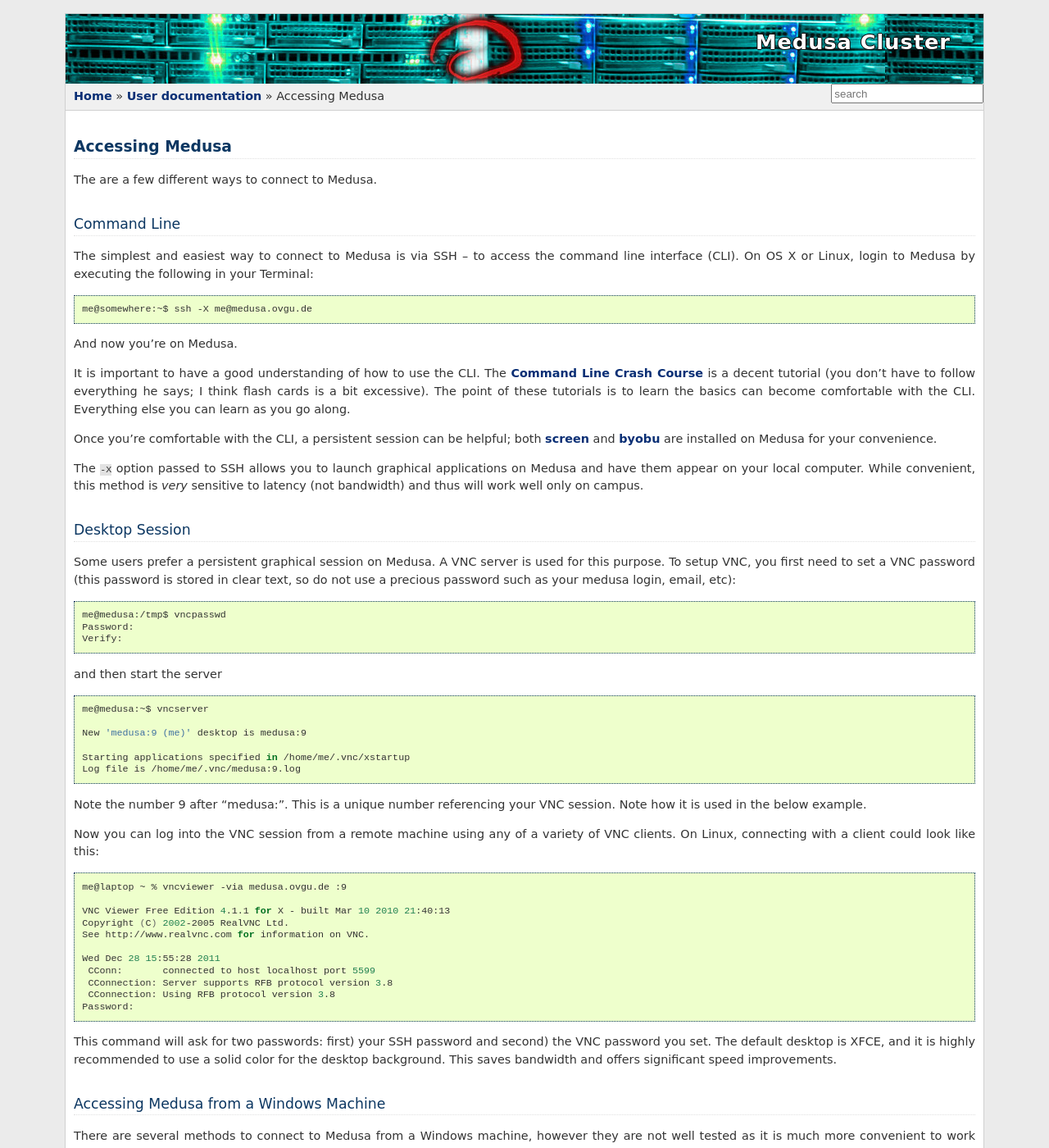
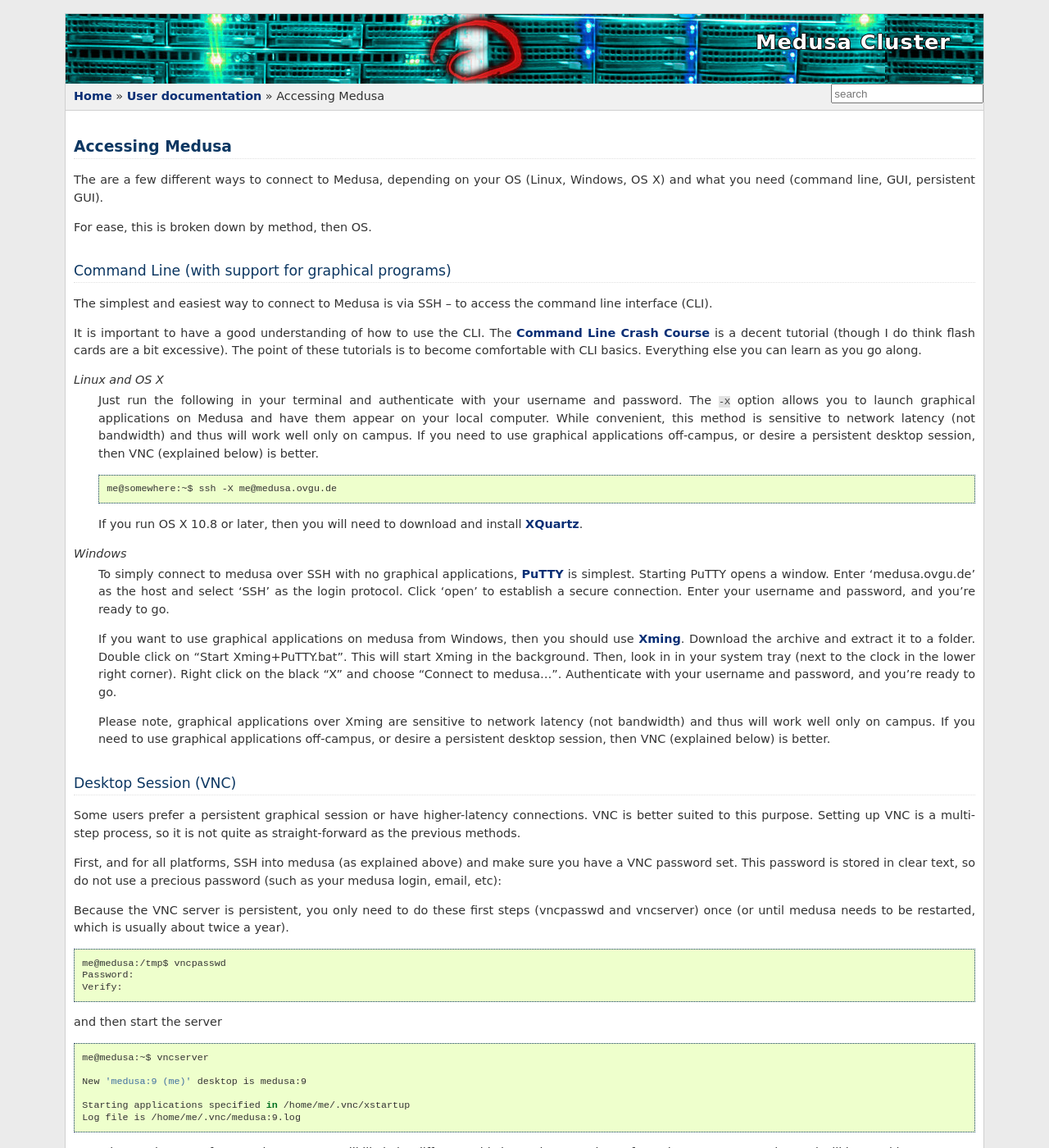
Before and after one commit to psychoinformatics-de/ipsy-docs, a Sphinx documentation site: the page built from source/userdoc/accessing_medusa.rst, in a window 1280 px wide and 1400 px high. Shown: the whole window at 82% size. Built offline with Sphinx 7.4.7, drawn with Linux system fonts in a browser that asks for light colours; formulas are drawn with MathJax 3; some of the changed text lies outside the part shown.

Commit message:
Overall "accessing medusa" add Xming to static
Streamline documentation. Reorganize, and present Xming as preferred option on
Windows. Update some links.

```diff
--- a/source/userdoc/accessing_medusa.rst
+++ b/source/userdoc/accessing_medusa.rst
@@ -4,47 +4,84 @@
 ****************
 Accessing Medusa
 ****************
-The are a few different ways to connect to Medusa.
+The are a few different ways to connect to Medusa, depending on your OS (Linux,
+Windows, OS X) and what you need (command line, GUI, persistent GUI).
 
-Command Line
-============
+For ease, this is broken down by method, then OS.
+
+Command Line (with support for graphical programs)
+==================================================
 The simplest and easiest way to connect to Medusa is via SSH -- to access the
-command line interface (CLI). On OS X or Linux, login to Medusa by executing
-the following in your Terminal::
-
-  me@somewhere:~$ ssh -X me@medusa.ovgu.de
-
-And now you're on Medusa.
+command line interface (CLI).
 
 It is important to have a good understanding of how to use the CLI. The
-`Command Line Crash Course`_ is a decent tutorial (you don't have to follow everything
-he says; I think flash cards is a bit excessive). The point of these tutorials
-is to learn the basics can become comfortable with the CLI. Everything else you can
-learn as you go along.
+`Command Line Crash Course`_ is a decent tutorial (though I do think flash
+cards are a bit excessive). The point of these tutorials is to become
+comfortable with CLI basics. Everything else you can learn as you go along.
 
 .. _Command Line Crash Course: http://cli.learncodethehardway.org/book/
 
-Once you're comfortable with the CLI, a persistent session can be helpful; both
-`screen`_ and `byobu`_ are installed on Medusa for your convenience.
+*Linux and OS X*
+    Just run the following in your terminal and authenticate with your username
+    and password. The ``-X`` option allows you to launch graphical applications
+    on Medusa and have them appear on your local computer. While convenient,
+    this method is sensitive to network latency (not bandwidth) and thus will
+    work well only on campus. If you need to use graphical applications
+    off-campus, or desire a persistent desktop session, then VNC (explained
+    below) is better.
 
-.. _screen: https://www.gnu.org/software/screen/manual/screen.html
-.. _byobu: http://byobu.co/documentation.html
+    .. code-block:: bash
 
-The ``-X`` option passed to SSH allows you to launch graphical applications on Medusa
-and have them appear on your local computer. While convenient, this method is *very*
-sensitive to latency (not bandwidth) and thus will work well only on campus.
+        me@somewhere:~$ ssh -X me@medusa.ovgu.de
 
-Desktop Session
-===============
-Some users prefer a persistent graphical session on Medusa. A VNC server is used
-for this purpose. To setup VNC, you first need to set a VNC password (this password is
-stored in clear text, so do not use a precious password such as your medusa login, email, etc):
+    If you run OS X 10.8 or later, then you will need to download and install
+    `XQuartz`_.
+
+.. _XQuartz: http://xquartz.macosforge.org
+
+*Windows*
+    To simply connect to medusa over SSH with no graphical applications,
+    `PuTTY`_ is simplest. Starting PuTTY opens a window. Enter 'medusa.ovgu.de'
+    as the host and select 'SSH' as the login protocol. Click 'open' to
+    establish a secure connection. Enter your username and password, and you're
+    ready to go.
+
+    If you want to use graphical applications on medusa from Windows, then you
+    should use `Xming`_. Download the archive and extract it to a folder.
+    Double click on "Start Xming+PuTTY.bat". This will start Xming in the
+    background. Then, look in in your system tray (next to the clock in the
+    lower right corner). Right click on the black "X" and choose "Connect to
+    medusa...". Authenticate with your username and password, and you're ready
+    to go.
+
+    Please note, graphical applications over Xming are sensitive to network
+    latency (not bandwidth) and thus will work well only on campus. If you need
+    to use graphical applications off-campus, or desire a persistent desktop
+    session, then VNC (explained below) is better.
+
+.. _PuTTY: http://the.earth.li/~sgtatham/putty/latest/x86/putty.exe
+.. _Xming: ../_static/Xming-IPSY.zip
+
+Desktop Session (VNC)
+=====================
+Some users prefer a persistent graphical session or have higher-latency
+connections. VNC is better suited to this purpose. Setting up VNC is a
+multi-step process, so it is not quite as straight-forward as the previous
+methods.
+
+First, and for all platforms, SSH into medusa (as explained above) and make
+sure you have a VNC password set. This password is stored in clear text, so do
+not use a precious password (such as your medusa login, email, etc):
+
+Because the VNC server is persistent, you only need to do these first steps
+(vncpasswd and vncserver) once (or until medusa needs to be restarted, which is
+usually about twice a year).
 
 .. code-block:: bash
 
-   me@medusa:/tmp$ vncpasswd
-   Password:
-   Verify:
+    me@medusa:/tmp$ vncpasswd
+    Password:
+    Verify:
 
 and then start the server
 
@@ -57,81 +94,42 @@ and then start the server
    Starting applications specified in /home/me/.vnc/xstartup
    Log file is /home/me/.vnc/medusa:9.log
 
-Note the number 9 after "medusa:". This is a unique number referencing your VNC
-session. Note how it is used in the below example.
+Note the number "9" after "medusa:". Yours will likely be different. This is a
+unique number referencing *your* VNC session and will be used later.
 
-Now you can log into the VNC session from a remote machine using any of a
-variety of VNC clients. On Linux, connecting with a client could look like this:
+Now you're ready to connect to your VNC session.
 
-.. code-block:: bash
+*Linux*
+    Open a terminal and run the following:
 
-   me@laptop ~ % vncviewer -via medusa.ovgu.de :9
+    .. code-block:: bash
 
-   VNC Viewer Free Edition 4.1.1 for X - built Mar 10 2010 21:40:13
-   Copyright (C) 2002-2005 RealVNC Ltd.
-   See http://www.realvnc.com for information on VNC.
+        me@laptop ~ % vncviewer -via medusa.ovgu.de :9
 
-   Wed Dec 28 15:55:28 2011
-    CConn:       connected to host localhost port 5599
-    CConnection: Server supports RFB protocol version 3.8
-    CConnection: Using RFB protocol version 3.8
-   Password:
+    Note the ":9". Make sure that this is *your* number from above.
+    This command will first ask that you authenticate to medusa, and then it
+    will ask for the VNC password you set before.
 
-This command will ask for two passwords: first) your SSH password and second) the VNC
-password you set. The default desktop is XFCE, and it is highly recommended to use a solid
-color for the desktop background. This saves bandwidth and offers significant speed improvements.
+*OS X and Windows*
+    The `TightVNC Java Viewer`_ is a decent, SSH aware, standalone VNC client.
+    Download the client, run it, and then use the following information to
+    connect:
 
-Accessing Medusa from a Windows Machine
-=======================================
-There are several methods to connect to Medusa from a Windows machine, however they are not
-well tested as it is much more convenient to work from a \*nix OS.
+    * Remote Host: 127.0.0.1
+    * Port: 5900 + your unique session number (e.g. 5909)
+    * Check "Use SSH Tunneling"
+    * SSH server: medusa.ovgu.de
+    * SSH port: 22
+    * SSH User: <your username>
 
-TightVNC
---------
-It is also possible to use VNC (as described above) with Windows. Download the
-`TightVNC Java Viewer`_, start the VNC server as described above, and then
-TightVNC can be used as a client to connect.
-
- * Remote Host: 127.0.0.1
- * Port: 5900 + your unique session number (e.g. 5909)
- * Check "Use SSH Tunneling"
- * SSH server: medusa.ovgu.de
- * SSH port: 22
- * SSH User: <your username>
-
-When connecting, you will first be prompted for your SSH password, and then you
-will be prompted for your VNC password.
+    Note the port number. This should be 5900 + *your* number from before. For
+    example: 5909.
+    You will first be asked to authenticate to medusa, and then it will ask for
+    the VNC password you set before.
 
 .. _TightVNC Java Viewer: http://www.tightvnc.com/download.php
 
-PuTTY and Xming
----------------
-`PuTTY`_ is a useful open source SSH client for Windows. With this tool, it is
-possible to connect to medusa with the basic command line interface (terminal).
-When starting PuTTY, it opens a graphical user interface (GUI). Enter
-'medusa.ovgu.de' as the host and select 'SSH' as the login protocol. Click 'open'
-to establish a secure connection. This connection allows you run commands for the CLI (see above).
-
-However, it is not possible to launch graphical applications on Medusa and use
-them on your local computer even if you enable X forwarding in the PuTTY GUI
-because Windows does not support X. The `Xming`_ project is an attempt to port X
-to Windows and *should* work in combination with PuTTY as detailed on `this webpage`_
-(see also `Xming PortablePuTTY`_).
-
-.. _PuTTY: http://www.chiark.greenend.org.uk/~sgtatham/putty/
-.. _Xming: http://www.straightrunning.com/XmingNotes/
-.. _this webpage: http://www.geo.mtu.edu/geoschem/docs/putty_install.html
-.. _Xming PortablePuTTY: http://www.straightrunning.com/XmingNotes/portable.php
-
-NeuroDebian and VirtualBox
---------------------------
-NeuroDebian offers a `virtual machine`_ that can run via `VirtualBox`_. A complete
-Debian environment can then run as a guest system on your computer. This method allows
-you to connect to medusa the UNIXy way as described above.
-
-.. _virtual machine: http://neuro.debian.net/vm.html
-.. _VirtualBox: https://www.virtualbox.org
-
-Although more demanding of CPU, RAM, and disk space than other methods, using
-the NeuroDebian VM is arguably the most convenient method of working on Medusa
-graphically from a Windows machine.
+Note
+----
+The portable Xmin and PuTTY combo is kindly assembled and shared by the Spinal
+Cord Research Centre of Manitoba, Canada.
```
Also changed, not shown: 1 other file.
